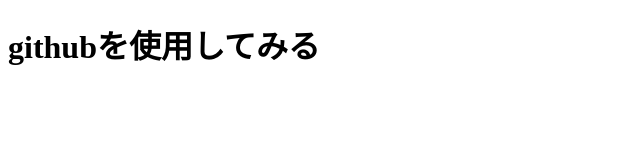
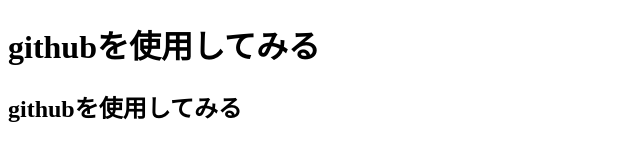
Before and after one commit to yuko-git/yuko-git.github.io, a plain HTML site: page index.html in a window 1280 px wide. Shown: the whole page, without its empty margins (0-640 px from the left). Drawn offline with Linux system fonts and the light colour scheme.

Commit message:
h2の追加

```diff
--- a/index.html
+++ b/index.html
@@ -9,6 +9,7 @@
 <body>
 
 <h1>githubを使用してみる</h1>
+<h2>githubを使用してみる</h2>
 
 </body>
 </html>
```
